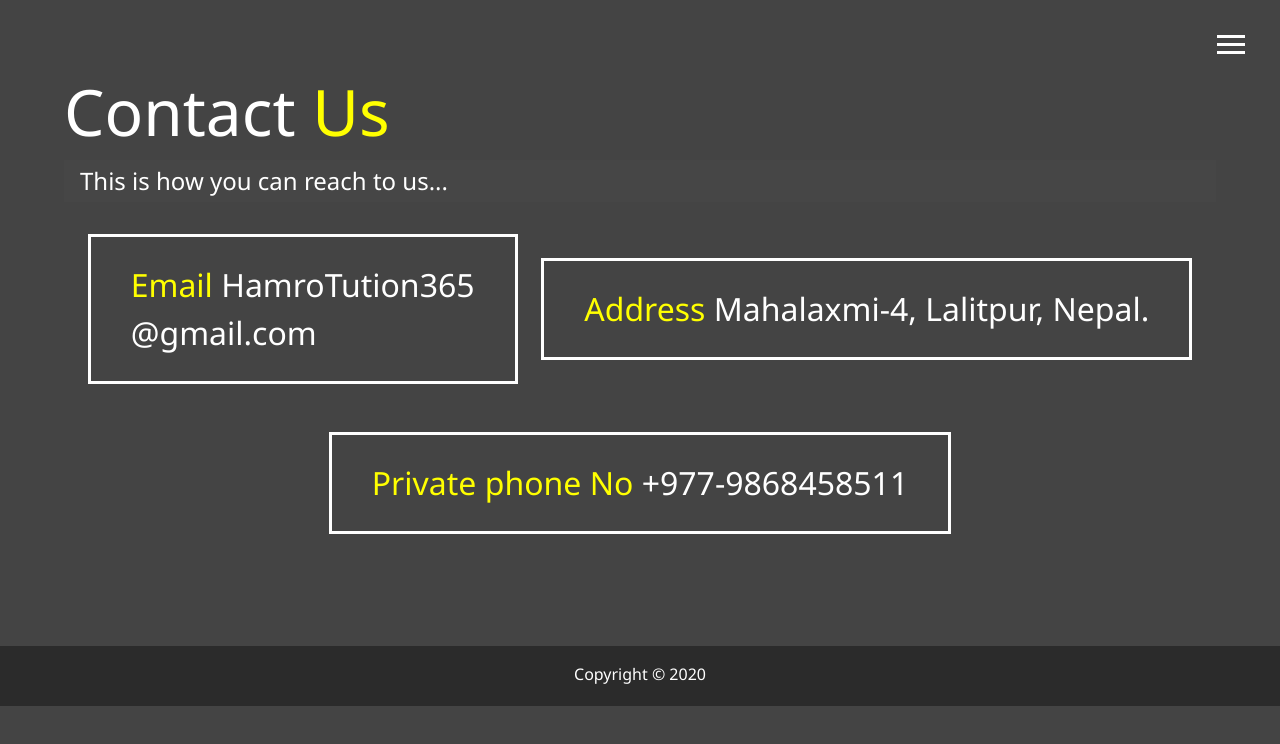
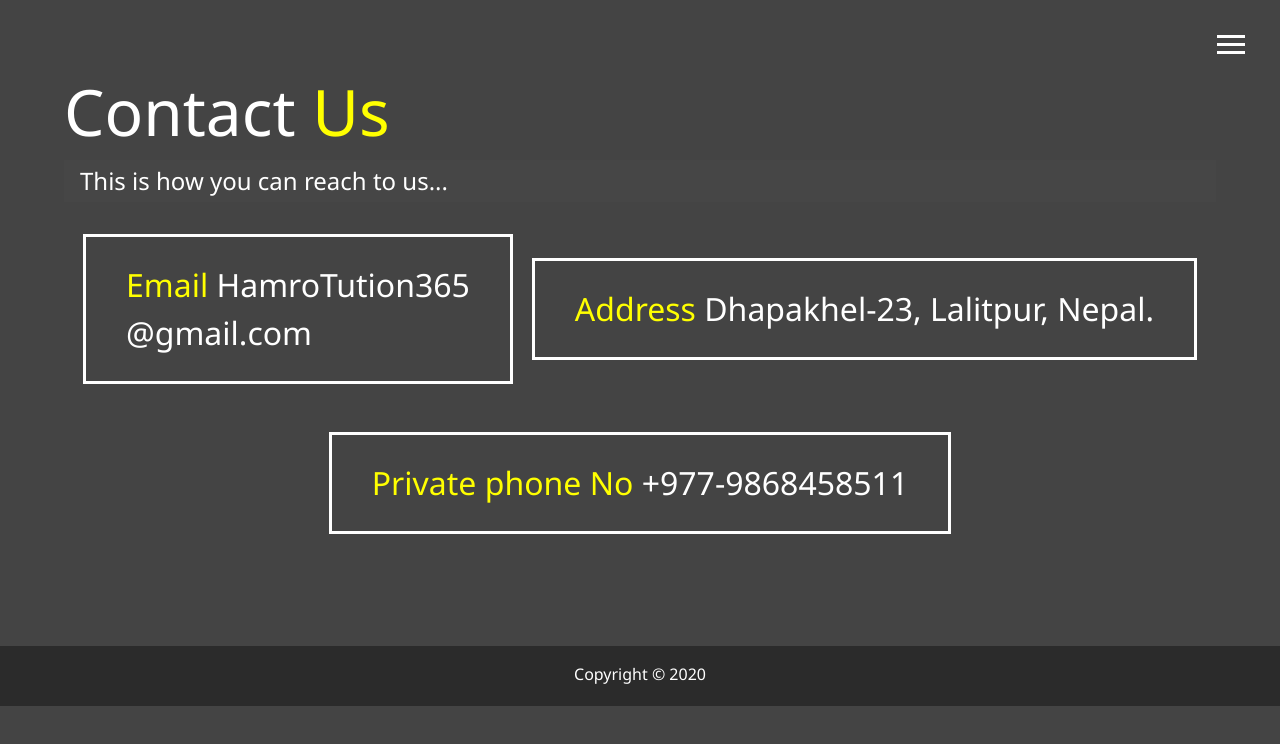
Before and after one commit to kshitizpandeya0705/kshitizpandeya0705.github.io, a plain HTML site: page Contact.html in a window 1280 px wide. Drawn offline with Linux system fonts and the light colour scheme.

Commit message:
ddress.html

```diff
--- a/Contact.html
+++ b/Contact.html
@@ -58,7 +58,7 @@
 
         <div>
           <span class="text-secondary">Address </span>
-          Mahalaxmi-4, Lalitpur, Nepal.
+          Dhapakhel-23, Lalitpur, Nepal.
         </div>
         <div>
           <span class="text-secondary">Private phone No </span>
```
